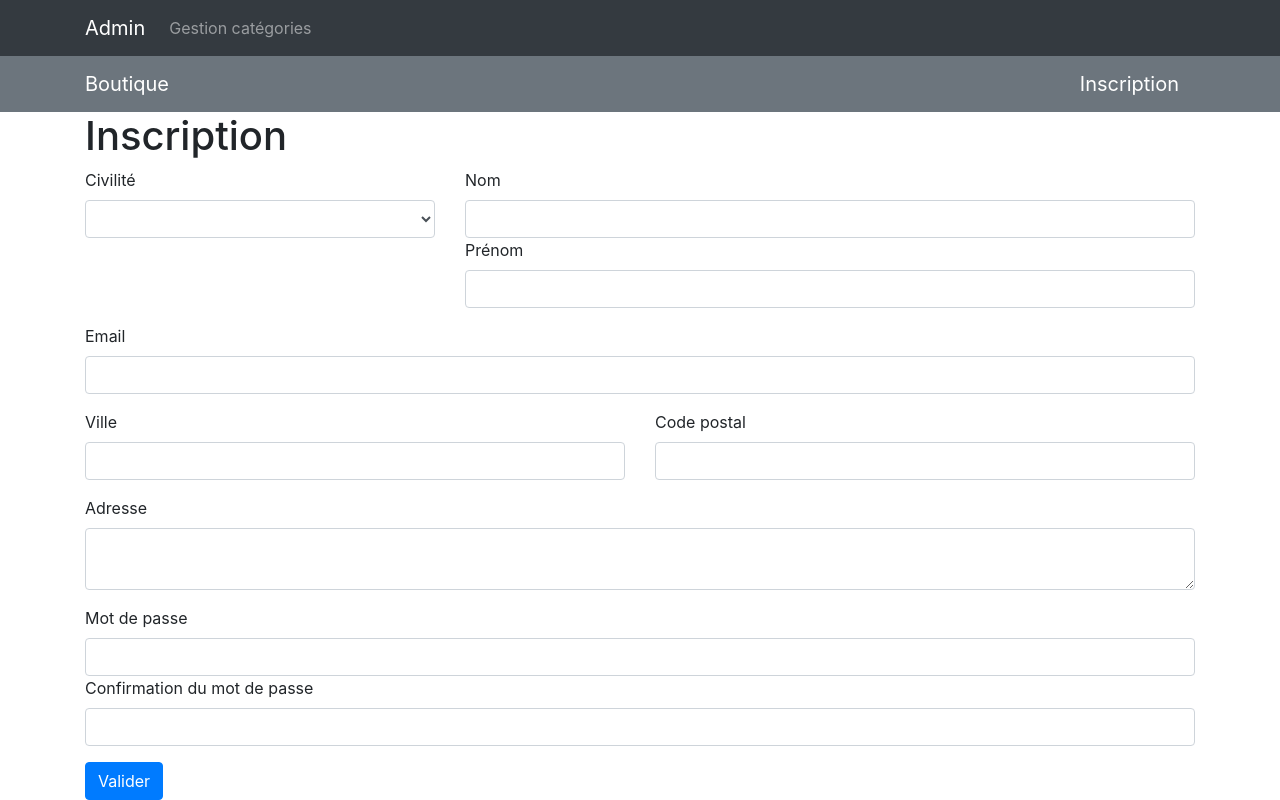
After one commit to MatheoDev404/formation-back, a PHP site: page /boutique/inscription.php in a window 1280 px wide. The commit adds this page. Run offline with PHP 8.4, Linux system fonts and the light colour scheme.

Commit message:
inscription 06-07-2018

```diff
--- /dev/null
+++ b/PHP/boutique/inscription.php
@@ -0,0 +1,168 @@
+<?php
+require_once __DIR__  . '/include/init.php';
+
+$errors = [];
+
+$civilite = $nom = $prenom = $email = $ville = $cp = $adresse = '' ;
+
+if (!empty($_POST)) {
+    sanitizePost();
+    extract($_POST);
+
+// verification des champs
+    if(empty($civilite)){
+        $errors[] = 'La civilité est obligatoire.';
+    }
+
+    if(empty($nom)){
+        $errors[] = 'Le nom est obligatoire.';
+    }
+
+    if(empty($prenom)){
+        $errors[] = 'Le prénom est obligatoire.';
+    }
+
+    if(empty($email)){
+        $errors[] = 'L\'email est obligatoire.';
+    }elseif(!filter_var($email,FILTER_VALIDATE_EMAIL)){ // Test de la validité de l'email.
+        $errors[] = 'Veuillez rentrer un email valide.';
+    }else{// test de l'unicité de l'email dans la base de données.
+        $query = 'SELECT count(*) AS nb FROM utilisateur WHERE email = :email';
+        $stmt = $pdo->prepare($query);
+        $stmt->execute([':email' => $_POST['email']]);
+        //récupère directement le résultat du count
+        $nb = $stmt->fetchColumn();
+        if ($nb != 0) {
+            $errors[] = 'Cet email est déjà utilisé.';
+        }
+    }
+
+    if(empty($ville)){
+        $errors[] = 'La ville est obligatoire.';
+    }
+
+    if(empty($cp)){
+        $errors[] = 'Le code postal est obligatoire.';
+    }elseif (strlen($cp) != 5 || !ctype_digit($cp)) { // ctype_digit() vérifie que la string ne contient que des chiffres
+        $errors[] = 'Veuillez rentrer un code postal valide.';
+    }
+
+    if(empty($adresse)){
+        $errors[] = 'L\'adresse est obligatoire.';
+    }
+
+    if(empty($mdp)){
+        $errors[] = 'Le mot de passe est obligatoire.';
+    }elseif(!preg_match('/^[a-zA-Z0-9_-]{6,20}$/', $mdp)){
+        $errors[] = 'Le mot de passe doit faire entre 6 et 20 caractère, et ne contenir que des chiffres, des lettres ou les caractères _ et -';
+    }
+
+    if($_POST['mdp'] != $_POST['mdp_confirm']){
+        $errors[] = 'Le mot de passe et sa confirmation ne sont pas identique.';
+    }
+
+    if (empty($errors)) {
+        $query = <<<EOS
+INSERT INTO utilisateur (
+    nom,
+    prenom,
+    email,
+    mdp,
+    civilite,
+    ville,
+    cp,
+    adresse
+) VALUES (
+    :nom,
+    :prenom,
+    :email,
+    :mdp,
+    :civilite,
+    :ville,
+    :cp,
+    :adresse
+)
+EOS;
+        $stmt = $pdo->prepare($query);
+        $stmt->execute([
+            ':nom' => $_POST['nom'],
+            ':prenom' => $_POST['prenom'],
+            ':email' => $_POST['email'],
+            ':mdp' => password_hash($_POST['mdp'],PASSWORD_BCRYPT), // Hashing du mdp avant l'enregistrement
+            ':civilite' => $_POST['civilite'],
+            ':ville' => $_POST['ville'],
+            ':cp' => $_POST['cp'],
+            ':adresse' => $_POST['adresse']
+        ]);
+
+        setFlashMessage('Votre compte a bien été créé.');
+        header('location: index.php');
+        die;
+    }
+}
+
+
+
+require __DIR__  . '/layout/top.php';
+
+if(!empty($errors)) :
+?>
+
+<div class="alert alert-danger">
+    <h5 class="alert-heading">Le formulaire contient des erreurs</h5>
+    <?= implode('<br/>', $errors); // implode() : transforme un tableau en string, en separant chaques éléments par un séparateur. ?>
+</div>
+
+<?php
+endif;
+?>
+
+<h1>Inscription</h1>
+
+<form action="" method="post" class="row">
+    <div class="form-group col-4">
+        <label>Civilité</label>
+        <select name="civilite" id="" class="form-control">
+            <option value=""></option>
+            <option value="Mme" <?php if($civilite == 'Mme'){echo 'selected';} ?>>Mme</option>
+            <option value="M." <?php if($civilite == 'M.'){echo 'selected';} ?>>M.</option>
+        </select>
+    </div>
+    <div class="form-group col-8">
+        <label>Nom</label>
+        <input type="text" name="nom" class="form-control" value="<?=  $nom;  ?>">
+        <label>Prénom</label>
+        <input type="text" name="prenom" class="form-control" value="<?=  $prenom;  ?>">
+    </div>
+    <hr>
+    <div class="form-group col-12">
+        <label>Email</label>
+        <input type="text" name="email" class="form-control" value="<?=  $email;  ?>">
+    </div>
+    <div class="form-group col-6">
+        <label>Ville</label>
+        <input type="text" name="ville" class="form-control" value="<?=  $ville;  ?>">
+    </div>
+    <div class="form-group col-6">
+        <label>Code postal</label>
+        <input type="text" name="cp" class="form-control" value="<?=  $cp;  ?>">
+    </div>
+    <div class="form-group col-12">
+        <label>Adresse</label>
+        <textarea name="adresse" class="form-control"><?=  $adresse;  ?></textarea>
+    </div>
+    <div class="form-group col-12">
+        <label>Mot de passe</label>
+        <input type="password" name="mdp" class="form-control">
+
+        <label>Confirmation du mot de passe</label>
+        <input type="password" name="mdp_confirm" class="form-control">
+    </div>
+    <div class="form-btn-group col-12">
+        <button type="submit" class="btn btn-primary">Valider</button>
+    </div>
+</form>
+
+<?php
+require __DIR__  . '/layout/bottom.php';
+?>
--- a/PHP/boutique/layout/top.php
+++ b/PHP/boutique/layout/top.php
@@ -28,6 +28,11 @@
     <nav class="navbar navbar-expand-mb navbar-dark bg-secondary">
         <div class="container navbar_nav">
             <a href="<?= RACINE_WEB; ?>index.php" class="navbar-brand">Boutique</a>
+            <ul class="navbar-nav">
+                <li class="nav-item">
+                    <a href="<?= RACINE_WEB; ?>inscription.php" class="navbar-brand">Inscription</a>
+                </li>
+            </ul>
         </div>
     </nav>
 
```
